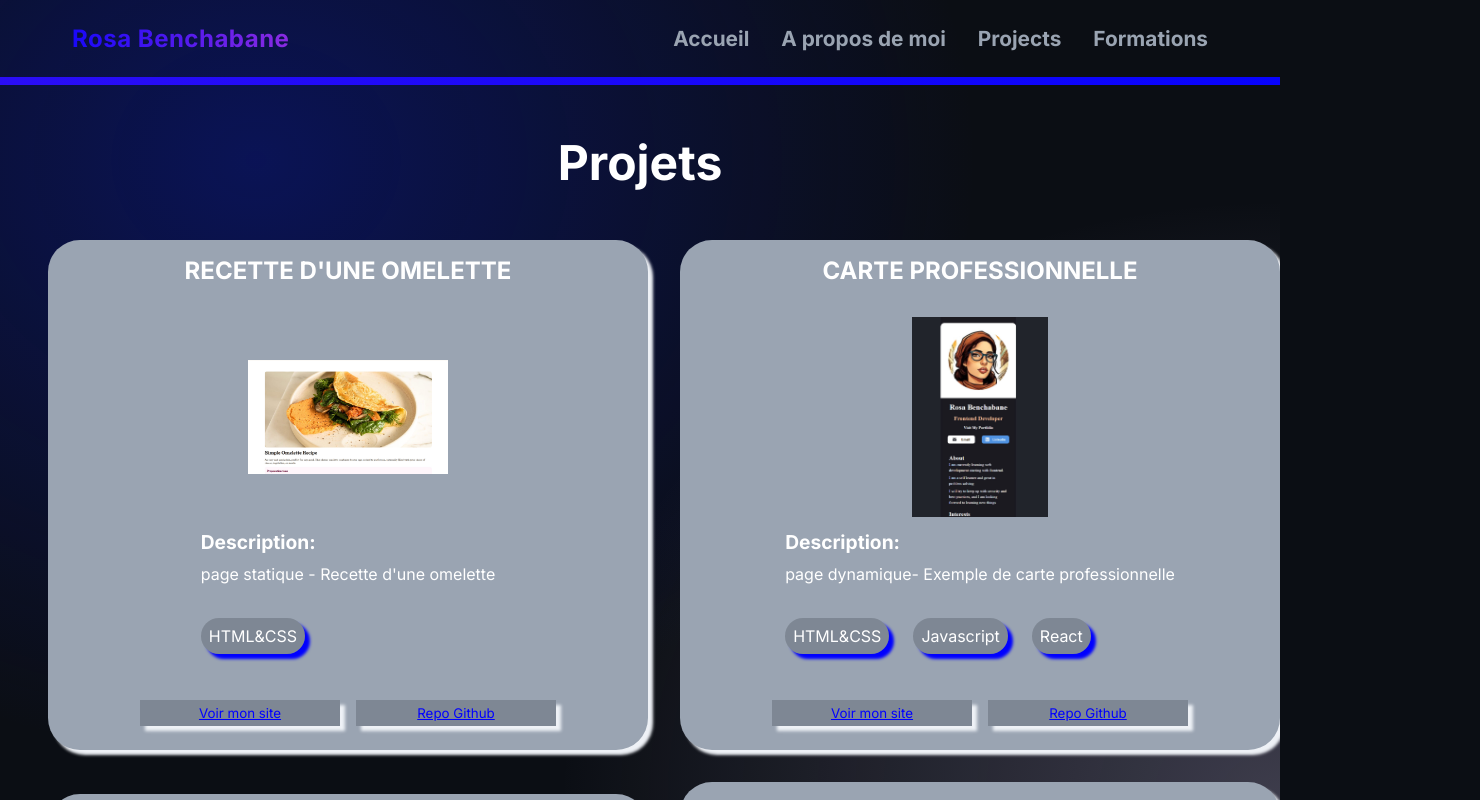
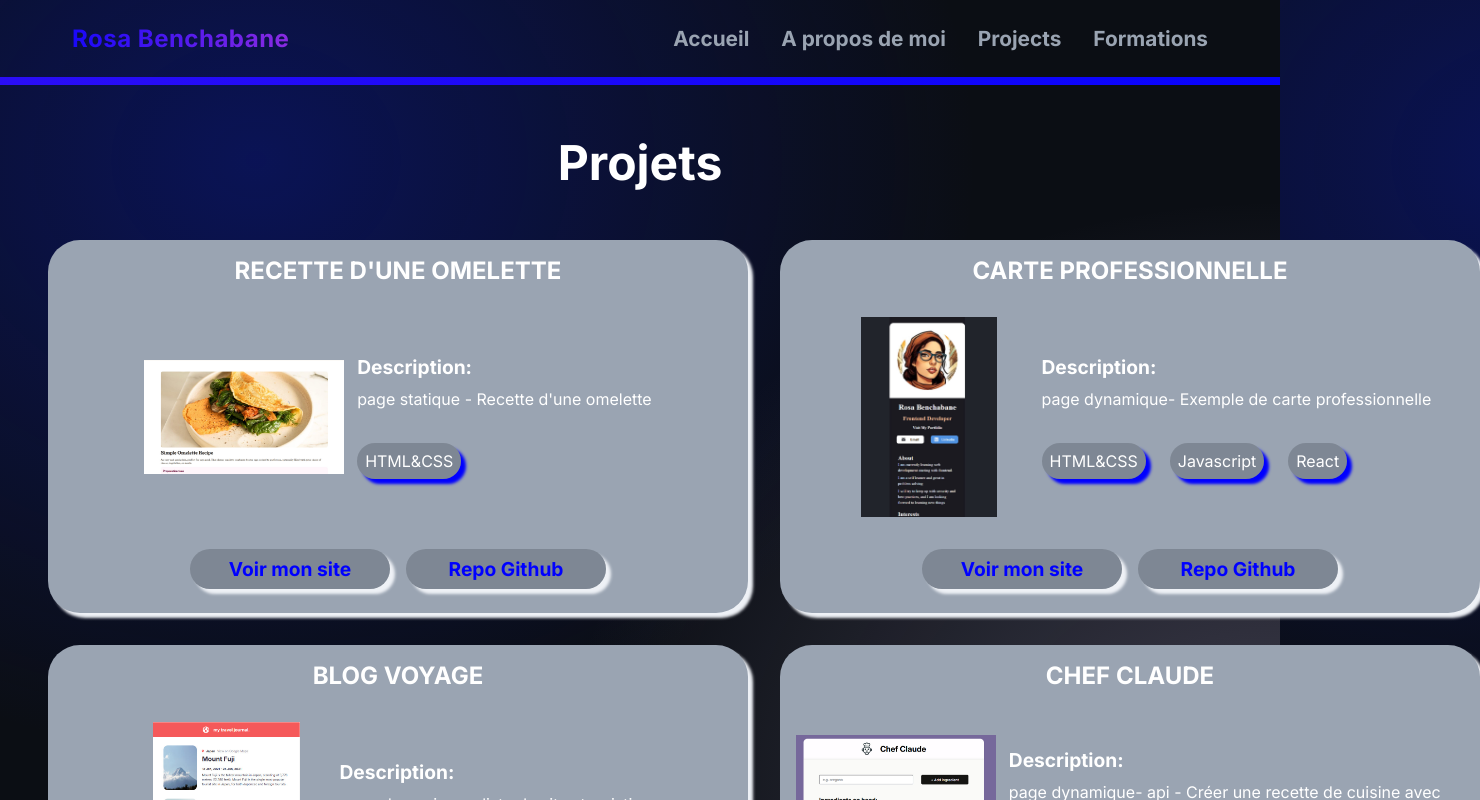
Before and after one commit to RosaBen/portfolio-RB, a React (Vite) app: page /projects in a window 1280 px wide. Shown: the top 800 px of the page, 1480 px wide, since content can reach past the window. Built offline with nearby package versions, Linux system fonts and the light colour scheme.

Commit message:
update cards

```diff
--- a/src/assets/styles/courses.css
+++ b/src/assets/styles/courses.css
@@ -23,7 +23,9 @@
 
 .card-infos {
   display: flex;
-  flex-direction: column;
+  gap: 0.8rem;
+  align-items: center;
+  padding-bottom: 5rem;
 }
 
 .card-footer {
--- a/src/assets/styles/projects.css
+++ b/src/assets/styles/projects.css
@@ -31,7 +31,7 @@
   align-items: center;
   position: relative;
   box-shadow: 5px 5px 3px var(--white-color);
-  width: 600px;
+  width: 700px;
 }
 
 .card h3 {
@@ -82,14 +82,18 @@
 .card-btns button {
   width: 200px;
   box-shadow: 5px 5px 3px var(--white-color);
-  padding: 0.3rem;
+  padding: 0.5rem;
   cursor: pointer;
   border: none;
   background-color: var(--card-bg);
+  border-radius: 2rem;
 }
 
 .card-btns button a {
   color: var(--blue-color);
+  text-decoration: none;
+  font-size: 1.2rem;
+  font-weight: 700;
 }
 
 .card-btns button:hover {
```
